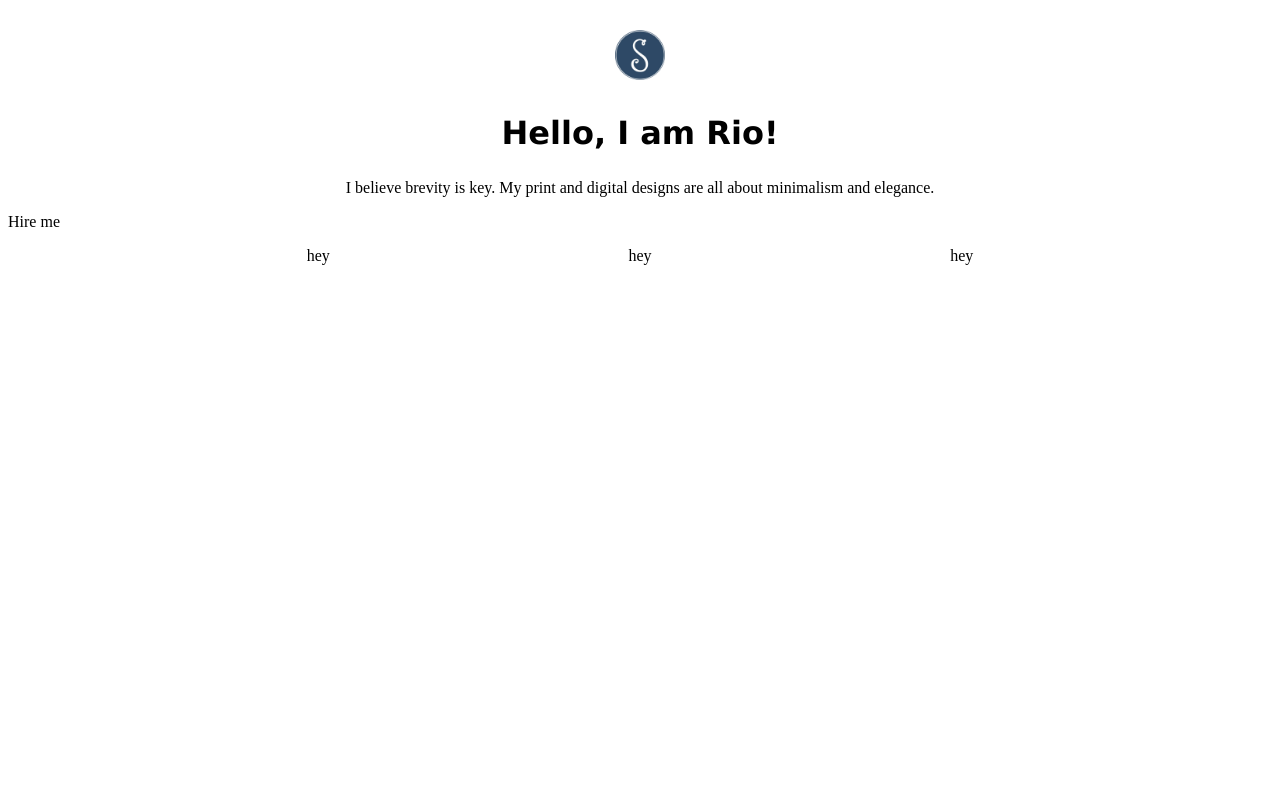
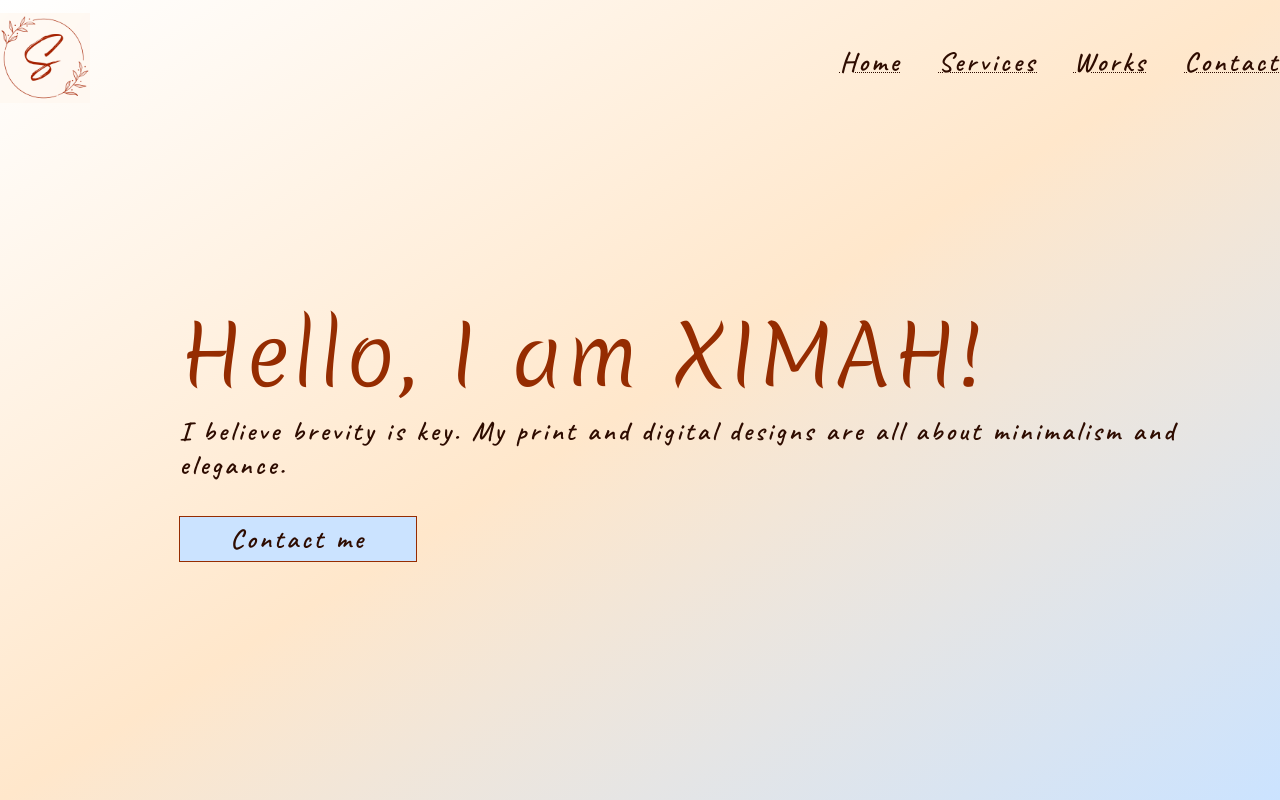
Before and after one commit to Ximahxx/Ximahxx.github.io, a plain HTML site: page portfolio/index.html in a window 1280 px wide. Drawn offline with Linux system fonts and the light colour scheme.

Commit message:
check this out

```diff
--- /dev/null
+++ b/portfolio/css/style.css
@@ -0,0 +1,80 @@
+*{
+    margin: 0;
+    padding: 0;
+    box-sizing: border-box;
+}
+html{
+    font-size: 1.7rem;
+    font-family: 'caveat';
+    color: #2e0c00;
+    letter-spacing: 3px;
+}
+
+/******REAUSABLE CODE******/
+
+.row{
+    max-width: 1300px;
+    margin: 0 auto;
+}
+p{
+    font-family: 'caveat';
+    font-weight: 600;
+}
+
+/*
+ *LINKS
+ */
+a{
+    color: #2e0c00;
+    text-decoration: dotted 1px underline;
+}
+
+/*
+ *BUTTONS
+ */
+.btn{
+    background-color: #cbe3ff;
+    padding: 5px 50px;
+    border: #952c01 1.7px solid;
+    text-decoration: none;
+}
+
+/*
+ *HEADINGS
+ */
+ h1{
+    font-family: 'merienda', cursive;
+    font-weight: 300;
+    font-size: 300%;
+    color: #952c01;
+ }
+
+/******HEADER******/
+nav{
+    float: right;
+    margin-top: 2.5%;
+}
+nav li{
+    display: inline-block;
+    margin-left: 1em;
+}
+header{
+    height: 100vh;
+    padding-top: 1%;
+    background: linear-gradient(to bottom right,#fff, #ffe7cb, #cbe3ff) ;
+}
+header p{
+    margin-bottom: 40px;
+}
+.logo{
+    width: 90px;
+    display: inline-block;
+}
+.logo img{
+    width: 100%;
+}
+.hero{
+    position: absolute;
+    top: 37%;
+    left: 14%;
+}
--- a/portfolio/index.html
+++ b/portfolio/index.html
@@ -4,29 +4,33 @@
     <meta charset="UTF-8">
     <meta http-equiv="X-UA-Compatible" content="IE=edge">
     <meta name="viewport" content="width=device-width, initial-scale=1.0">
+    <link rel="stylesheet" href="css/style.css">
+    <link rel="preconnect" href="https://fonts.googleapis.com">
+    <link rel="preconnect" href="https://fonts.gstatic.com" crossorigin>
+    <link href="https://fonts.googleapis.com/css2?family=Caveat:wght@600&family=Merienda:wght@300;500&display=swap" rel="stylesheet">
     <title>Document</title>
 </head>
 <body>
-    <section>
-        <center>
-        <nav style="margin: 30px 0;">
-            <img src="image/cropped-Cropped-Logo-S.png" width="50" height="50" alt="Logo">
-        </nav>
-        </center>
+    <header>
+        <div class="row nav">
+            <div class="logo">
+                <img src="image/s.png" alt="logo">
+            </div>
+            <nav>
+                <ul>
+                    <li><a href="#">Home</a></li>
+                    <li><a href="#">Services</a></li>
+                    <li><a href="#">Works</a></li>
+                    <li><a href="#">Contact</a></li>
+                </ul>
+            </nav>
+        </div>
+        <div class="hero">
+            <h1>Hello, I am XIMAH!</h1>
+            <p>I believe brevity is key. My print and digital designs are all about minimalism and elegance.</p>
+            <a href="#" class="btn">Contact me</a>
+        </div>
+    </header>
 
-        <div>
-            <center>
-            <h1 style="font-family: Verdana, Geneva, Tahoma, sans-serif; font-size: xx-large;">Hello, I am Rio!</h1>
-            <p>I believe brevity is key. My print and digital designs are all about minimalism and elegance.</p>
-            </center>
-        </div>
-        <p>Hire me</p>
-    </section>
-
-    <div style="display: flex; justify-content: space-evenly;">
-        <div>hey</div>
-        <div>hey</div>
-        <div>hey</div>
-    </div>
 </body>
 </html>
```
Also changed, not shown: portfolio/image/s (1).png (added), portfolio/image/s.png (added).
